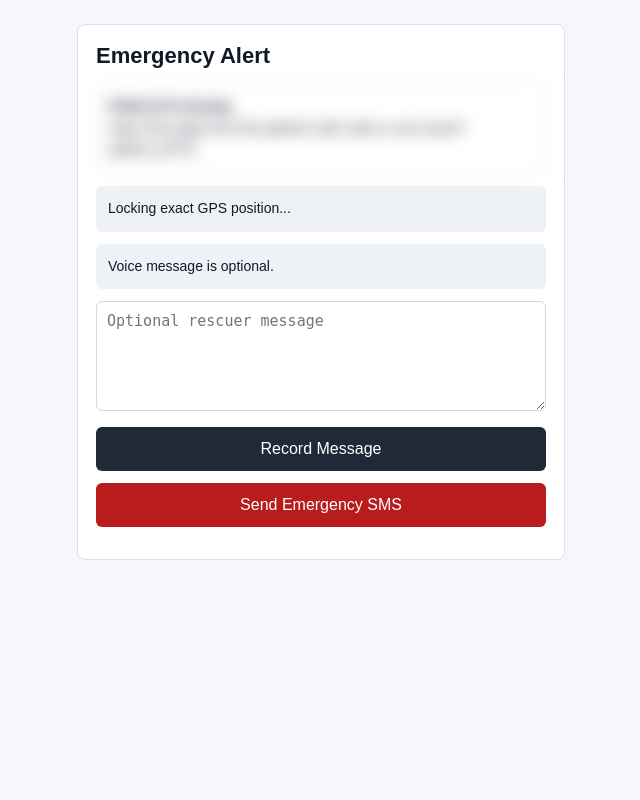
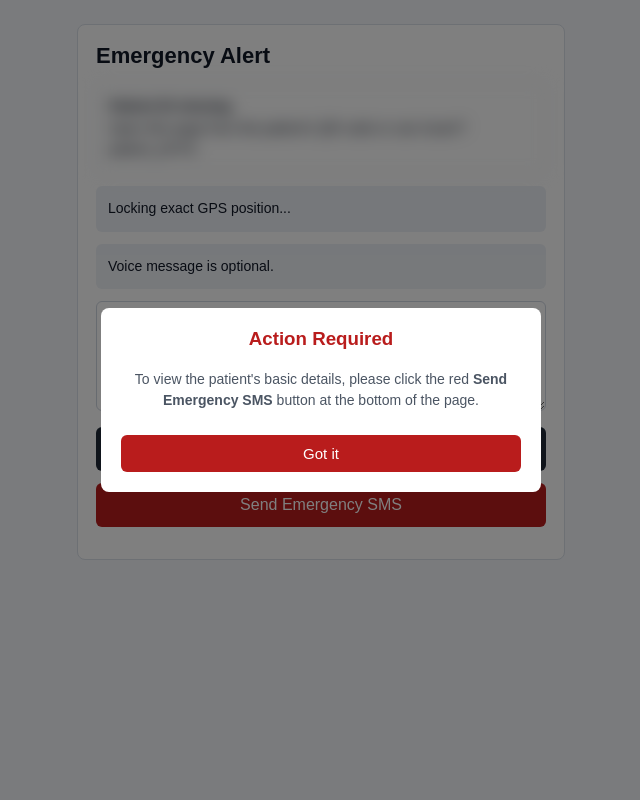
Before and after one commit to dishasuvarna/django-myproject, a Django app: page /scan/ in a window 1280 px wide. Shown: the whole page, without its empty margins (319-959 px from the left). Run offline with Django 5.2, Linux system fonts and the light colour scheme.

```diff
--- a/templates/scan.html
+++ b/templates/scan.html
@@ -108,7 +108,46 @@
             filter: blur(8px);
             pointer-events: none;
             transition: filter 0.3s ease;
+        }
+        .modal-overlay {
+            position: fixed;
+            top: 0;
+            left: 0;
+            width: 100%;
+            height: 100%;
+            background-color: rgba(0, 0, 0, 0.5);
+            display: flex;
+            justify-content: center;
+            align-items: center;
+        }
+        .modal-card {
+            background-color: #fff;
+            padding: 20px;
+            border-radius: 8px;
+            max-width: 400px;
+            text-align: center;
+        }
+        .modal-card h3 {
+            margin-top: 0;
+            color: #b91c1c;
+        }
+        .modal-card p {
+            color: #4b5563;
+            font-size: 14px;
+            line-height: 1.5;
+     }
+       .modal-card button {
+            background: #b91c1c;
+            color: white;
+            border: none;
+            padding: 10px 16px;
+            border-radius: 6px;
+            cursor: pointer;
+            font-size: 15px;
+            margin-top: 10px;
 }
+
+
     /* #locationStatus a {
         display: inline-block;
         padding: 5px 10px;
@@ -183,6 +222,14 @@
         <button id="sendBtn" type="button">Send Emergency SMS</button>
 
         <div id="response"></div>
+    </div>
+</div>
+
+<div id="alertHintModal" class="modal-overlay">
+    <div class="modal-card">
+        <h3>Action Required</h3>
+        <p>To view the patient's basic details, please click the red <strong>Send Emergency SMS</strong> button at the bottom of the page.</p>
+        <button type="button" onclick="closeHintModal()">Got it</button>
     </div>
 </div>
 
@@ -377,6 +424,10 @@ requestLocation();
 
 
 <script>
+
+function closeHintModal() {
+    document.getElementById("alertHintModal").style.display = "none";
+}
 let latitude = null;
 let longitude = null;
 
```
